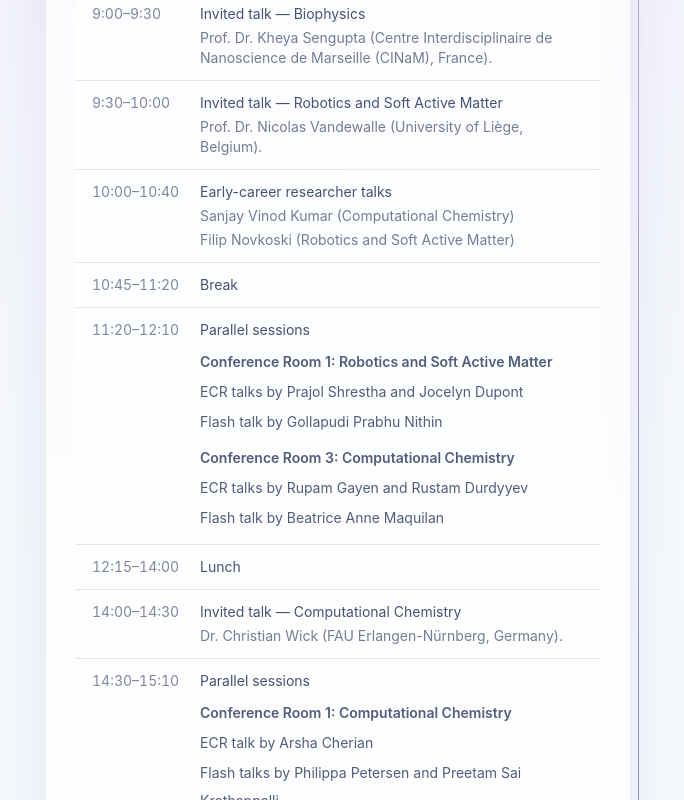
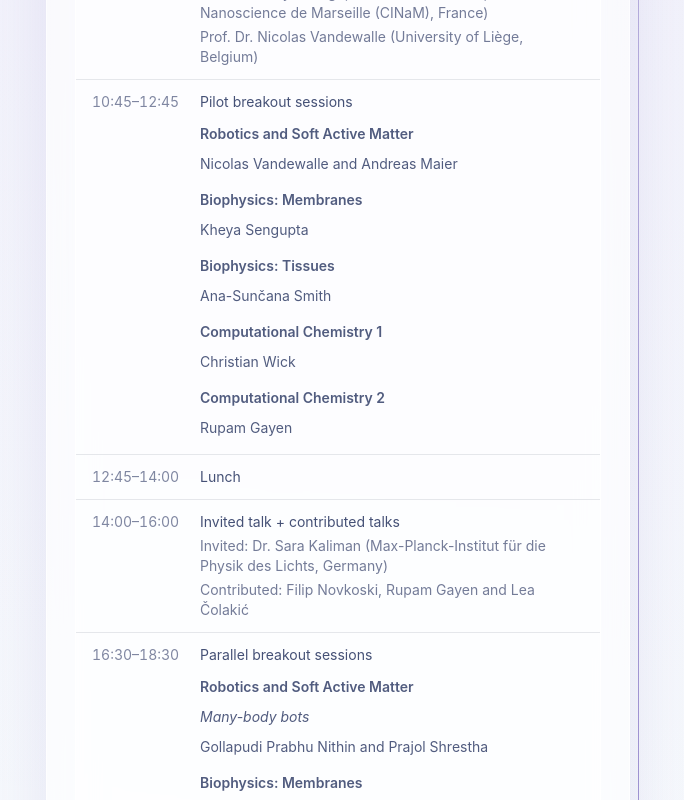
Before and after one commit to pahi-26/puls-retreat-2026, a Next.js app: page / in a window 1280 px wide. Shown: the part 2500-3300 px from the top of the page, without its empty margins (2-686 px from the left). Built offline with nearby package versions, Linux system fonts and the light colour scheme.

Commit message:
Schedule updated

```diff
--- a/components/Timeline.tsx
+++ b/components/Timeline.tsx
@@ -74,18 +74,12 @@ export default function Timeline() {
                                 {talk}
                               </p>
                             ))}
-                            {session.rooms?.map((room) => (
-                              <div key={room.name} className="mt-2 text-sm text-ink/60">
-                                <p className="font-semibold text-ink/75">{room.name}</p>
-                                <p className="mt-0.5">
-                                  ECR {room.talks.length > 1 ? "talks" : "talk"} by{" "}
-                                  {listNames(room.talks)}
-                                </p>
-                                {room.flashTalks && (
-                                  <p className="mt-0.5">
-                                    Flash {room.flashTalks.length > 1 ? "talks" : "talk"} by{" "}
-                                    {listNames(room.flashTalks)}
-                                  </p>
+                            {session.tracks?.map((track) => (
+                              <div key={track.name} className="mt-2 text-sm text-ink/60">
+                                <p className="font-semibold text-ink/75">{track.name}</p>
+                                {track.topic && <p className="mt-0.5 italic">{track.topic}</p>}
+                                {track.people && (
+                                  <p className="mt-0.5">{listNames(track.people)}</p>
                                 )}
                               </div>
                             ))}
--- a/data/programme.ts
+++ b/data/programme.ts
@@ -5,19 +5,28 @@ export type ProgrammeDay = {
     title: string;
     detail?: string;
     talks?: string[];
-    rooms?: {
+    tracks?: {
       name: string;
-      talks: string[];
-      flashTalks?: string[];
+      topic?: string;
+      people?: string[];
     }[];
   }[];
 };
 
 export const talkFormats = [
-  { type: "Invited talk", duration: "25 mins + 5 mins Q&A" },
-  { type: "Early career researcher (ECR) talk", duration: "15 mins + 5 mins Q&A" },
-  { type: "Flash talk", duration: "7 mins + 3 mins Q&A" }
+  { type: "Invited talk", duration: "approx. 30 mins" },
+  { type: "Contributed talk", duration: "approx. 15 mins" }
 ];
+
+// Parallel group-session tracks (IM, Mem, Tiss, CC1–CC3 in the organisers' schedule)
+const groups = {
+  im: "Robotics and Soft Active Matter",
+  mem: "Biophysics: Membranes",
+  tiss: "Biophysics: Tissues",
+  cc1: "Computational Chemistry 1",
+  cc2: "Computational Chemistry 2",
+  cc3: "Computational Chemistry 3"
+};
 
 export const programme: ProgrammeDay[] = [
   {
@@ -39,76 +48,54 @@ export const programme: ProgrammeDay[] = [
     date: "10 October 2026",
     sessions: [
       {
-        time: "9:00–9:30",
-        title: "Invited talk — Biophysics",
-        detail:
-          "Prof. Dr. Kheya Sengupta (Centre Interdisciplinaire de Nanoscience de Marseille (CINaM), France)."
-      },
-      {
-        time: "9:30–10:00",
-        title: "Invited talk — Robotics and Soft Active Matter",
-        detail: "Prof. Dr. Nicolas Vandewalle (University of Liège, Belgium)."
-      },
-      {
-        time: "10:00–10:40",
-        title: "Early-career researcher talks",
+        time: "9:00–10:30",
+        title: "Invited talks",
         talks: [
-          "Sanjay Vinod Kumar (Computational Chemistry)",
-          "Filip Novkoski (Robotics and Soft Active Matter)"
+          "Prof. Dr. Kheya Sengupta (Centre Interdisciplinaire de Nanoscience de Marseille (CINaM), France)",
+          "Prof. Dr. Nicolas Vandewalle (University of Liège, Belgium)"
         ]
       },
       {
-        time: "10:45–11:20",
-        title: "Break"
-      },
-      {
-        time: "11:20–12:10",
-        title: "Parallel sessions",
-        rooms: [
-          {
-            name: "Conference Room 1: Robotics and Soft Active Matter",
-            talks: ["Prajol Shrestha", "Jocelyn Dupont"],
-            flashTalks: ["Gollapudi Prabhu Nithin"]
-          },
-          {
-            name: "Conference Room 3: Computational Chemistry",
-            talks: ["Rupam Gayen", "Rustam Durdyyev"],
-            flashTalks: ["Beatrice Anne Maquilan"]
-          }
+        time: "10:45–12:45",
+        title: "Pilot breakout sessions",
+        tracks: [
+          { name: groups.im, people: ["Nicolas Vandewalle", "Andreas Maier"] },
+          { name: groups.mem, people: ["Kheya Sengupta"] },
+          { name: groups.tiss, people: ["Ana-Sunčana Smith"] },
+          { name: groups.cc1, people: ["Christian Wick"] },
+          { name: groups.cc2, people: ["Rupam Gayen"] }
         ]
       },
       {
-        time: "12:15–14:00",
+        time: "12:45–14:00",
         title: "Lunch"
       },
       {
-        time: "14:00–14:30",
-        title: "Invited talk — Computational Chemistry",
-        detail: "Dr. Christian Wick (FAU Erlangen-Nürnberg, Germany)."
-      },
-      {
-        time: "14:30–15:10",
-        title: "Parallel sessions",
-        rooms: [
-          {
-            name: "Conference Room 1: Computational Chemistry",
-            talks: ["Arsha Cherian"],
-            flashTalks: ["Philippa Petersen", "Preetam Sai Krothappalli"]
-          },
-          {
-            name: "Conference Room 3: Biophysics",
-            talks: ["Nicolas Miani", "Dorijan Vulić"]
-          }
+        time: "14:00–16:00",
+        title: "Invited talk + contributed talks",
+        talks: [
+          "Invited: Dr. Sara Kaliman (Max-Planck-Institut für die Physik des Lichts, Germany)",
+          "Contributed: Filip Novkoski, Rupam Gayen and Lea Čolakić"
         ]
       },
       {
-        time: "15:15–15:50",
-        title: "Break"
+        time: "16:30–18:30",
+        title: "Parallel breakout sessions",
+        tracks: [
+          { name: groups.im, topic: "Many-body bots", people: ["Gollapudi Prabhu Nithin", "Prajol Shrestha"] },
+          { name: groups.mem, topic: "Actin waves", people: ["Nicolas Miani", "Dorijan Vulić"] },
+          { name: groups.tiss, topic: "Stretch", people: ["Mathis Grelier", "Madhura Ramani"] },
+          { name: groups.cc1, topic: "FRASCAL", people: ["Bariscan Arican", "Sampanna Pahi"] },
+          { name: groups.cc2, topic: "Milling paper drafting" }
+        ]
       },
       {
-        time: "16:50–17:30",
-        title: "Brainstorming session",
-        detail: "Open discussion and brainstorming time for the group."
+        time: "19:00–20:00",
+        title: "Dinner"
+      },
+      {
+        time: "20:00–21:00",
+        title: "PULS Group Meeting"
       }
     ]
   },
@@ -116,49 +103,59 @@ export const programme: ProgrammeDay[] = [
     date: "11 October 2026",
     sessions: [
       {
-        time: "9:00–9:30",
-        title: "Invited talk — Computational Chemistry",
-        detail: "Prof. Dr. Marco Haumann (FAU Erlangen-Nürnberg, Germany)."
-      },
-      {
-        time: "9:30–10:00",
-        title: "Invited talk — Robotics and Soft Active Matter",
-        detail: "Prof. Dr. Andreas Maier (FAU Erlangen-Nürnberg, Germany)."
-      },
-      {
-        time: "10:00–10:40",
-        title: "Early-career researcher talks",
+        time: "9:00–10:30",
+        title: "Invited talks",
         talks: [
-          "Sampanna Pahi (Computational Chemistry)",
-          "Madhura Ramani (Biophysics)"
+          "Prof. Dr. Marco Haumann (FAU Erlangen-Nürnberg, Germany)",
+          "Prof. Dr. Andreas Maier (FAU Erlangen-Nürnberg, Germany)"
         ]
       },
       {
-        time: "10:45–11:20",
-        title: "Break"
-      },
-      {
-        time: "11:20–11:50",
-        title: "Invited talk — Biophysics",
-        detail:
-          "Dr. Etienne Loiseau (Centre Interdisciplinaire de Nanoscience de Marseille (CINaM), France)."
-      },
-      {
-        time: "11:50–12:30",
-        title: "Early-career researcher talks",
-        talks: [
-          "Mathis Grelier (Biophysics)",
-          "Siddhant Mohapatra (Robotics and Soft Active Matter)"
+        time: "10:45–12:45",
+        title: "Parallel group sessions",
+        tracks: [
+          { name: groups.im, topic: "Cell", people: ["Jocelyn Dupont", "Siddhant Mohapatra"] },
+          { name: groups.mem, topic: "Patterning", people: ["Piotr Nowakowski", "Etienne Loiseau"] },
+          { name: groups.tiss, topic: "Nuclear response", people: ["Madhura Ramani", "Mathis Grelier"] },
+          {
+            name: groups.cc1,
+            topic: "Particles in pores",
+            people: ["Beatrice Anne Maquilan", "Rupam Gayen", "Rustam Durdyyev"]
+          },
+          { name: groups.cc2, topic: "FRASCAL paper writing" },
+          { name: groups.cc3, topic: "Milling proposal drafting" }
         ]
       },
       {
-        time: "12:35–14:30",
+        time: "12:45–14:00",
         title: "Lunch"
       },
       {
-        time: "14:30–",
-        title: "Free time / leisure"
-        // detail: "Free afternoon for leisure."
+        time: "14:00–16:00",
+        title: "Invited talk + contributed talks",
+        talks: [
+          "Invited: Dr. Etienne Loiseau (Centre Interdisciplinaire de Nanoscience de Marseille (CINaM), France)",
+          "Contributed: Siddhant Mohapatra, Sanjay Vinod Kumar and Rustam Durdyyev"
+        ]
+      },
+      {
+        time: "16:30–18:30",
+        title: "Workshop: Hands-on AI",
+        detail:
+          "Prof. Dr. Andreas Maier: ML applications in day-to-day research problems. (Bring your own problem!)"
+      },
+      {
+        time: "18:00–19:00",
+        title: "Parallel breakout session (continues over dinner)",
+        tracks: [{ name: groups.tiss, topic: "FK", people: ["Elina Wagner", "Narmin Abasova"] }]
+      },
+      {
+        time: "19:00–20:00",
+        title: "Dinner"
+      },
+      {
+        time: "20:00–21:00",
+        title: "Team building (beach volleyball)"
       }
     ]
   },
@@ -166,53 +163,55 @@ export const programme: ProgrammeDay[] = [
     date: "12 October 2026",
     sessions: [
       {
-        time: "9:00–9:30",
-        title: "Invited talk — Computational Chemistry",
-        detail: "Dr. Tanja Retzer (FAU Erlangen-Nürnberg, Germany)."
-      },
-      {
-        time: "9:30–10:00",
-        title: "Invited talk — Robotics and Soft Active Matter",
-        detail: "Dr. Piotr Nowakowski (Institut Ruđer Bošković, Croatia)."
-      },
-      {
-        time: "10:00–10:50",
-        title: "Parallel sessions",
-        rooms: [
-          {
-            name: "Conference Room 1: Biophysics",
-            talks: ["Narmin Abasova", "Maja Milas"],
-            flashTalks: ["Elina Wagner"]
-          },
-          {
-            name: "Conference Room 3: Computational Chemistry",
-            talks: ["Lea Čolakić", "Bariscan Arican"],
-            flashTalks: ["Christian Kreiger"]
-          }
+        time: "9:00–10:30",
+        title: "Invited talks",
+        talks: [
+          "Dr. Tanja Retzer (FAU Erlangen-Nürnberg, Germany)",
+          "Dr. Piotr Nowakowski (Institut Ruđer Bošković, Croatia)"
         ]
       },
       {
-        time: "10:55–11:30",
-        title: "Break"
+        time: "10:45–12:45",
+        title: "Parallel breakout sessions",
+        tracks: [
+          {
+            name: `${groups.im} + ${groups.tiss}`,
+            people: ["Filip Novkoski", "Madhura Ramani", "Maja Milas", "Ana-Sunčana Smith"]
+          },
+          { name: groups.mem, topic: "Group work" },
+          { name: groups.cc1, topic: "Chemprint", people: ["Mathis Grelier", "Philippa Petersen"] },
+          { name: groups.cc2, topic: "Group work" }
+        ]
       },
       {
-        time: "11:30–12:30",
-        title: "Brainstorming session",
-        detail: "Open discussion and brainstorming time for the group."
-      },
-      {
-        time: "12:30–14:00",
+        time: "12:45–14:00",
         title: "Lunch"
       },
       {
-        time: "14:00–14:30",
-        title: "Invited talk — Biophysics",
-        detail: "Dr. Sara Kaliman (Max-Planck-Institut für die Physik des Lichts, Germany)."
+        time: "14:00–16:00",
+        title: "Invited talk + contributed talks",
+        talks: [
+          "Invited: Dr. Christian Wick (FAU Erlangen-Nürnberg, Germany)",
+          "Contributed: Maja Milas, Mathis Grelier and Nicolas Miani"
+        ]
       },
       {
-        time: "14:35–17:30",
-        title: "Brainstorming + Report Writing session",
-        detail: "Continued brainstorming, extending into collaborative report writing."
+        time: "16:30–18:30",
+        title: "Workshop: Hands-on image analysis",
+        detail: "Dr. Sara Kaliman: Advanced techniques in image and data analysis."
+      },
+      {
+        time: "18:00–19:00",
+        title: "Parallel breakout session (continues over dinner)",
+        tracks: [{ name: groups.cc1, topic: "Catalysis", people: ["Arsha Cherian", "Tanja Retzer"] }]
+      },
+      {
+        time: "19:00–20:00",
+        title: "Dinner"
+      },
+      {
+        time: "20:00–21:00",
+        title: "Out in town"
       }
     ]
   },
@@ -220,15 +219,21 @@ export const programme: ProgrammeDay[] = [
     date: "13 October 2026",
     sessions: [
       {
-        time: "9:00–10:10",
-        title: "What does it take to make it in academia? + Formal End Note",
-        detail:
-          "Panel discussion with Prof. Dr. Ana-Sunčana Smith and other PIs on academic careers, followed by the formal end note of the retreat."
+        time: "9:00–11:00",
+        title: "Data management session"
       },
       {
-        time: "10:10–12:10",
-        title: "Data Management workshop (only for PULS/IRB members)"
-        // detail: "Data management session led by PULS/IRB."
+        time: "11:15–",
+        title: "Conclusion reports"
+      },
+      {
+        time: "12:45–14:00",
+        title: "Lunch"
+      },
+      {
+        time: "14:00–16:00",
+        title: "Career planning",
+        detail: "With Prof. Dr. Ana-Sunčana Smith."
       }
     ]
   }
```
